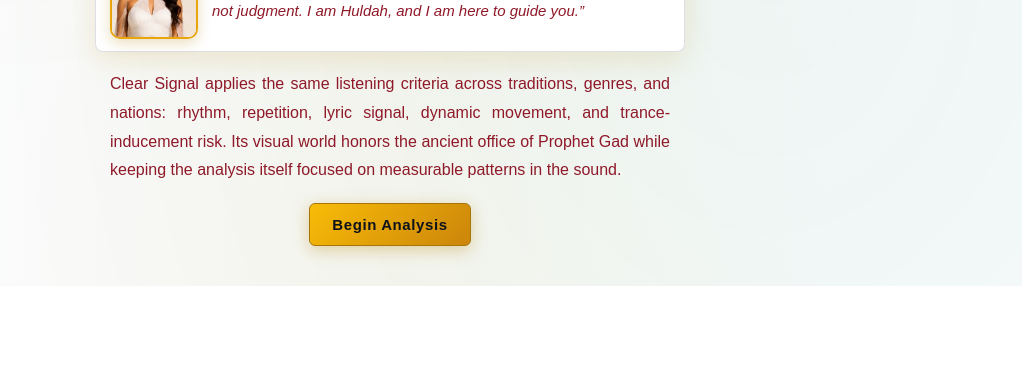
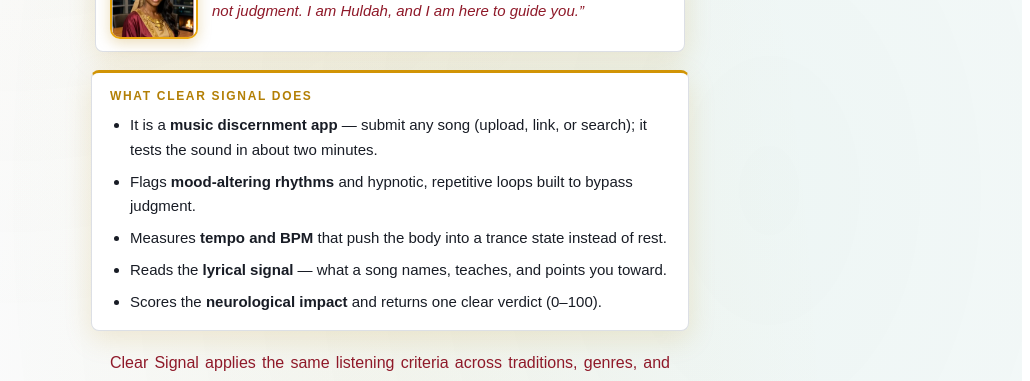
Before and after one commit to ydddl777-code/prophet-gad-clear-signal, a React (Vite) app in the folder client/: page / in a window 1280 px wide. Shown: the part 1324-1705 px from the top of the page, without its empty margins (250-1280 px from the left). Before the commit the page ends 1618 px from the top, so only its background shows below. Built offline with nearby package versions, Linux system fonts and the light colour scheme; no server answers; a web font is replaced by a local one.

Commit message:
Clear Signal landing: LLC->tagline, new Huldah headshot, What Clear Signal Does bullets, remove Thunder Road player

```diff
--- a/client/src/components/GreetingFlow.tsx
+++ b/client/src/components/GreetingFlow.tsx
@@ -158,7 +158,7 @@ export function GreetingFlow() {
               margin: "3px 0 0",
             }}
           >
-            PGAI - Remnant Seed LLC
+            Music Discernment · For All Nations
           </p>
         </div>
 
@@ -301,6 +301,63 @@ export function GreetingFlow() {
           </div>
         </div>
 
+        <div
+          style={{
+            maxWidth: 560,
+            width: "100%",
+            background: "#ffffff",
+            border: "1px solid hsl(220, 15%, 88%)",
+            borderTop: "3px solid hsl(42, 95%, 42%)",
+            borderRadius: 8,
+            padding: "16px 18px",
+            boxShadow: "0 8px 28px rgba(184,134,11,0.16)",
+          }}
+          data-testid="what-clear-signal-does"
+        >
+          <div
+            style={{
+              fontSize: 12,
+              fontWeight: 800,
+              letterSpacing: "0.14em",
+              textTransform: "uppercase",
+              color: GOLD_DEEP,
+              marginBottom: 10,
+            }}
+          >
+            What Clear Signal Does
+          </div>
+          <ul
+            style={{
+              margin: 0,
+              paddingLeft: 20,
+              color: INK,
+              fontSize: 15,
+              lineHeight: 1.65,
+              fontFamily: ARIAL,
+            }}
+          >
+            <li style={{ marginBottom: 7 }}>
+              It is a <strong>music discernment app</strong> — submit any song (upload, link, or
+              search); it tests the sound in about two minutes.
+            </li>
+            <li style={{ marginBottom: 7 }}>
+              Flags <strong>mood-altering rhythms</strong> and hypnotic, repetitive loops built to
+              bypass judgment.
+            </li>
+            <li style={{ marginBottom: 7 }}>
+              Measures <strong>tempo and BPM</strong> that push the body into a trance state instead
+              of rest.
+            </li>
+            <li style={{ marginBottom: 7 }}>
+              Reads the <strong>lyrical signal</strong> — what a song names, teaches, and points you
+              toward.
+            </li>
+            <li style={{ marginBottom: 0 }}>
+              Scores the <strong>neurological impact</strong> and returns one clear verdict (0–100).
+            </li>
+          </ul>
+        </div>
+
         <p
           style={{
             fontSize: 16,
--- a/client/src/pages/Home.tsx
+++ b/client/src/pages/Home.tsx
@@ -9,7 +9,6 @@ import { ListeningState } from "@/components/ListeningState";
 import { VerdictDisplay } from "@/components/VerdictDisplay";
 import { ScriptureDialog } from "@/components/ScriptureDialog";
 import { ControlToggles } from "@/components/ControlToggles";
-import { BackgroundPlayer } from "@/components/BackgroundPlayer";
 import { NavArrows } from "@/components/NavArrows";
 import { motion, AnimatePresence } from "framer-motion";
 
@@ -175,8 +174,6 @@ export default function Home() {
           </motion.div>
         )}
       </AnimatePresence>
-
-      <BackgroundPlayer />
     </div>
   );
 }
```
Also changed, not shown: client/public/images/huldah-headshot.webp, 1 other file (tests, documents, lock files or other folders).
